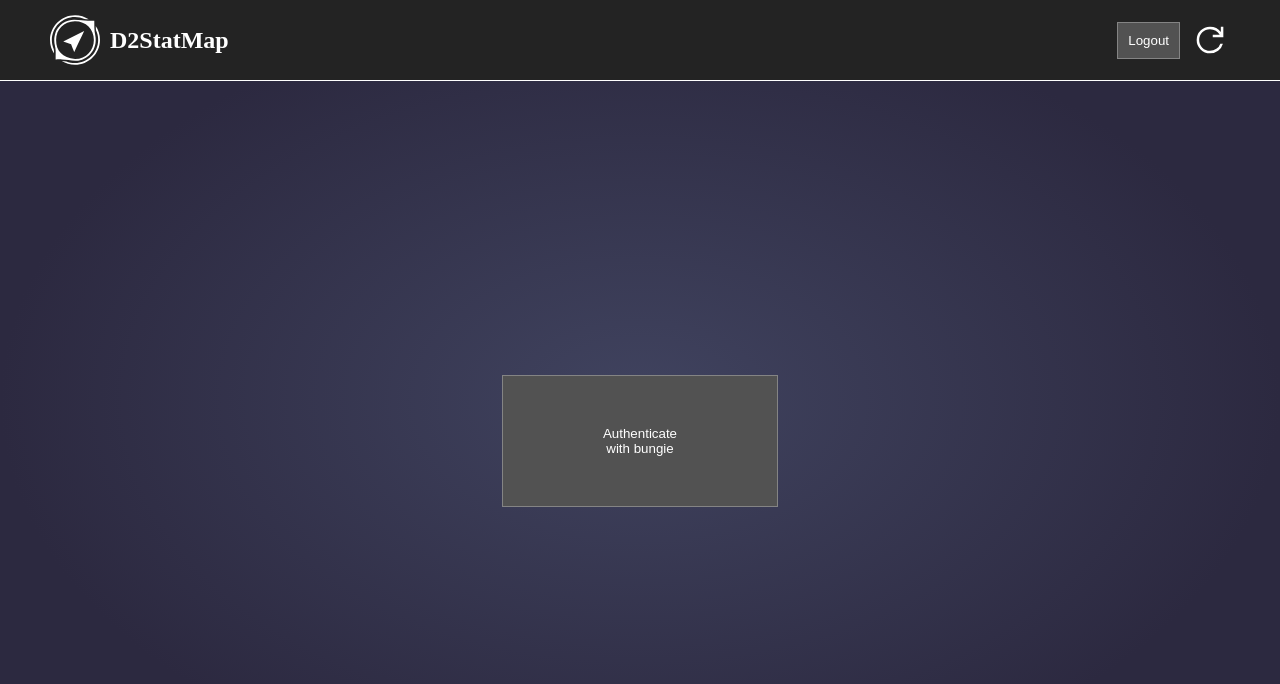
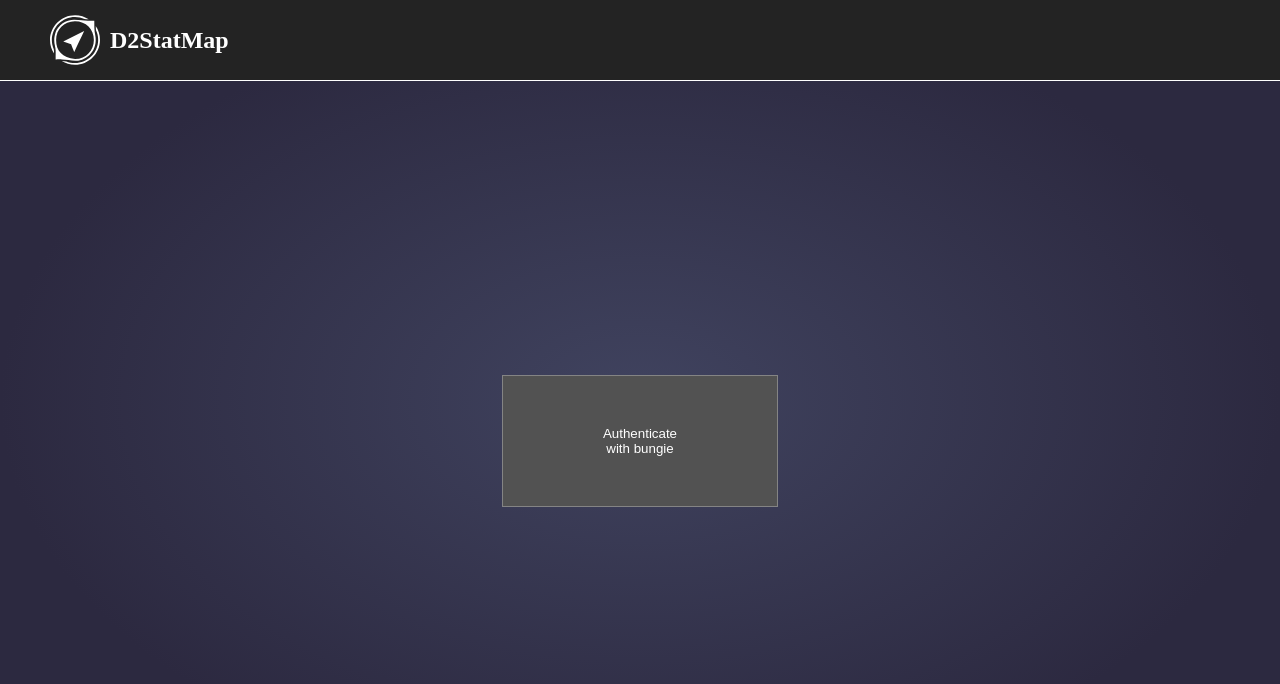
Before and after one commit to NSkelin/d2statmap, a Next.js app: page /authenticate in a window 1280 px wide. Shown: the top 684 px of the page. Built offline with nearby package versions, Linux system fonts and the light colour scheme.

Commit message:
add loggedin prop to navbar

```diff
--- a/src/components/NavBar/NavBar.jsx
+++ b/src/components/NavBar/NavBar.jsx
@@ -29,19 +29,27 @@
 			: "none"};
 `;
 
-function NavBar({rotate, onLogout, onRefresh}) {
+function NavBar({loggedIn, rotate, onLogout, onRefresh}) {
+	const right = () => {
+		if (loggedIn)
+			return (
+				<>
+					<Button onClick={onLogout}>Logout</Button>
+					<RefreshButton onClick={onRefresh} shouldRotate={rotate}>
+						<RefreshIcon className={styles.refreshIcon}></RefreshIcon>
+					</RefreshButton>
+				</>
+			);
+		else return null;
+	};
+
 	return (
 		<div className={styles.navBar}>
 			<div className={styles.left}>
 				<NavIcon className={styles.navIcon}></NavIcon>
 				<b>D2StatMap</b>
 			</div>
-			<div className={styles.right}>
-				<Button onClick={onLogout}>Logout</Button>
-				<RefreshButton onClick={onRefresh} shouldRotate={rotate}>
-					<RefreshIcon className={styles.refreshIcon}></RefreshIcon>
-				</RefreshButton>
-			</div>
+			<div className={styles.right}>{right()}</div>
 		</div>
 	);
 }
@@ -51,6 +59,7 @@
 };
 
 NavBar.propTypes = {
+	loggedIn: PropTypes.bool,
 	rotate: PropTypes.bool,
 	onLogout: PropTypes.func,
 	onRefresh: PropTypes.func,
--- a/src/pages/index.jsx
+++ b/src/pages/index.jsx
@@ -17,7 +17,7 @@
 
 	return (
 		<div className={styles.app}>
-			<NavBar rotate={refreshing} onLogout={handleLogout} onRefresh={handleRefresh}></NavBar>
+			<NavBar loggedIn rotate={refreshing} onLogout={handleLogout} onRefresh={handleRefresh}></NavBar>
 			<div className={styles.content}>
 				<StatMap armorData={dummyData} minRange={2} maxRange={32}></StatMap>
 			</div>
```
